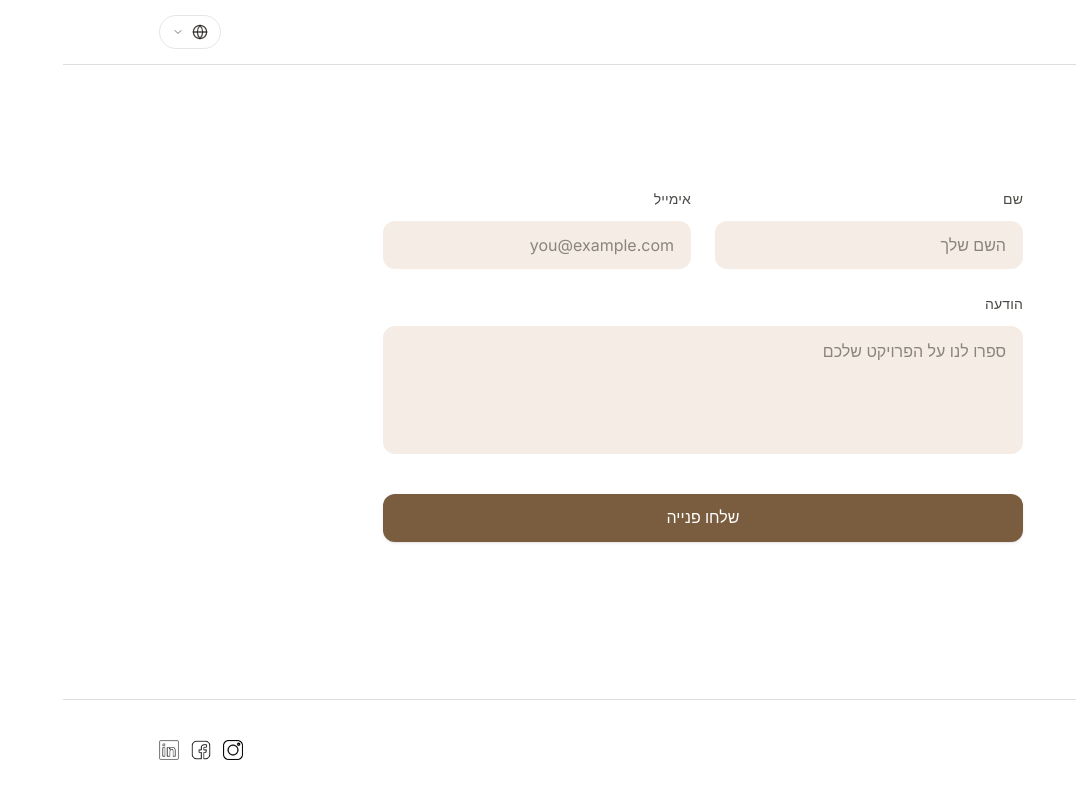
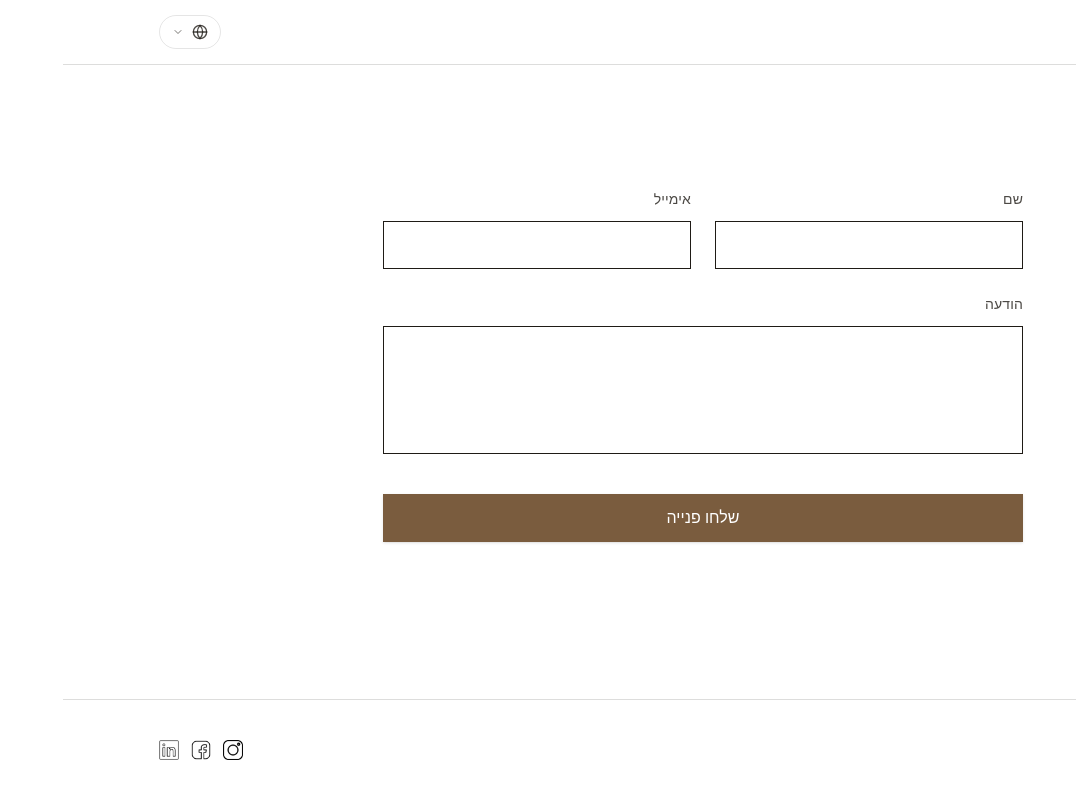
Before and after one commit to fredi1574/itzrubal, a Next.js app: page /contact in a window 1280 px wide. Shown: the whole page, without its empty margins (204-1280 px from the left). Built offline with nearby package versions, Linux system fonts and the light colour scheme; no server answers; a web font is replaced by a local one.

Commit message:
Redesigned the form

```diff
--- a/src/app/contact/page.tsx
+++ b/src/app/contact/page.tsx
@@ -44,9 +44,9 @@ export default function ContactPage() {
 
   if (status === "success") {
     return (
-      <main className="min-h-[calc(100vh-200px)] flex items-center justify-center py-8">
+      <div className="min-h-[calc(100vh-200px)] flex items-center justify-center py-8">
         <div className="max-w-2xl mx-auto text-center animate-fade-in-up px-4 w-full">
-          <div className="bg-gradient-to-br from-accent/10 to-accent/5 rounded-2xl p-8 border border-accent/20">
+          <div className="bg-gradient-to-br from-accent/10 to-accent/5 p-8 border border-accent/20">
             <div className="w-16 h-16 mx-auto mb-6 bg-accent/10 rounded-full flex items-center justify-center">
               <svg
                 className="w-8 h-8 text-accent"
@@ -84,12 +84,12 @@ export default function ContactPage() {
             </button>
           </div>
         </div>
-      </main>
+      </div>
     );
   }
 
   return (
-    <main className="min-h-[calc(100vh-200px)] flex items-center justify-center py-8">
+    <div className="min-h-[calc(100vh-200px)] flex items-center justify-center py-8">
       <div className="max-w-2xl mx-auto px-4 w-full">
         <form
           onSubmit={onSubmit}
@@ -103,8 +103,7 @@ export default function ContactPage() {
               name="name"
               value={name}
               onChange={(e) => setName(e.target.value)}
-              className="h-12 rounded-xl bg-[color-mix(in_oklab,var(--muted)_90%,transparent)] px-4 text-body border border-transparent focus:border-accent/30 focus:ring-2 focus:ring-accent/10 transition-all duration-300 hover:bg-[color-mix(in_oklab,var(--muted)_85%,transparent)]"
-              placeholder={t("contact.form.namePlaceholder") as string}
+              className="h-12 bg-white border-1 px-4 text-body focus:border-accent/30 focus:ring-2 focus:ring-accent/10"
               required
               disabled={status === "submitting"}
             />
@@ -119,8 +118,7 @@ export default function ContactPage() {
               type="email"
               value={email}
               onChange={(e) => setEmail(e.target.value)}
-              className="h-12 rounded-xl bg-[color-mix(in_oklab,var(--muted)_90%,transparent)] px-4 text-body border border-transparent focus:border-accent/30 focus:ring-2 focus:ring-accent/10 transition-all duration-300 hover:bg-[color-mix(in_oklab,var(--muted)_85%,transparent)]"
-              placeholder={t("contact.form.emailPlaceholder") as string}
+              className="h-12 bg-white border-1 px-4 text-body focus:border-accent/30 focus:ring-2 focus:ring-accent/10"
               required
               disabled={status === "submitting"}
             />
@@ -134,8 +132,7 @@ export default function ContactPage() {
               name="message"
               value={message}
               onChange={(e) => setMessage(e.target.value)}
-              className="min-h-32 rounded-xl bg-[color-mix(in_oklab,var(--muted)_90%,transparent)] px-4 py-3 text-body border border-transparent focus:border-accent/30 focus:ring-2 focus:ring-accent/10 transition-all duration-300 hover:bg-[color-mix(in_oklab,var(--muted)_85%,transparent)] resize-none"
-              placeholder={t("contact.form.messagePlaceholder") as string}
+              className="min-h-32 px-4 py-3 text-body border-1 focus:border-accent/30 focus:ring-2 focus:ring-accent/10 resize-none"
               required
               disabled={status === "submitting"}
             />
@@ -163,7 +160,7 @@ export default function ContactPage() {
           <div className="sm:col-span-2 pt-4">
             <button
               disabled={status !== "idle"}
-              className="w-full h-12 rounded-xl bg-accent text-background font-medium transition-all duration-300 hover:brightness-95 hover:scale-[1.02] disabled:opacity-60 disabled:cursor-not-allowed shadow-sm hover:shadow-md flex items-center justify-center gap-3"
+              className="w-full h-12 bg-accent text-background font-medium transition-all duration-300 hover:brightness-95 hover:scale-[1.02] disabled:opacity-60 disabled:cursor-not-allowed shadow-sm hover:shadow-md flex items-center justify-center gap-3"
             >
               {status === "submitting" && (
                 <svg
@@ -193,6 +190,6 @@ export default function ContactPage() {
           </div>
         </form>
       </div>
-    </main>
+    </div>
   );
 }
```
